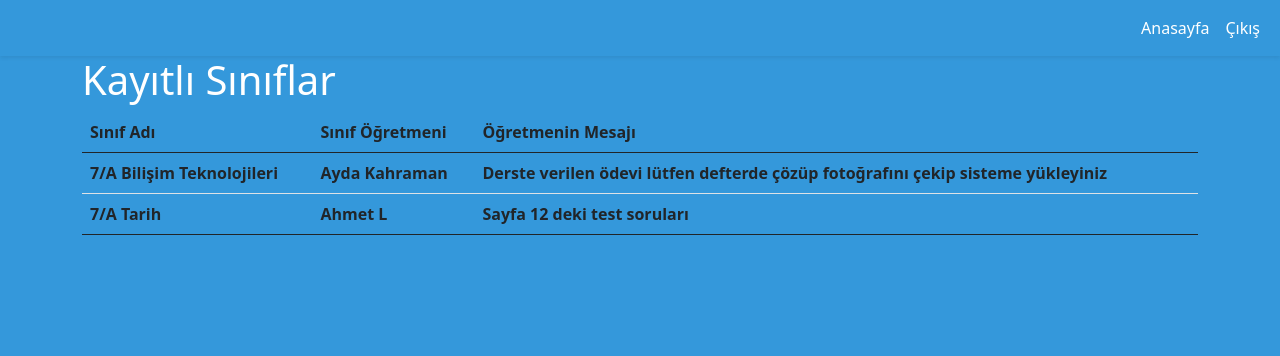
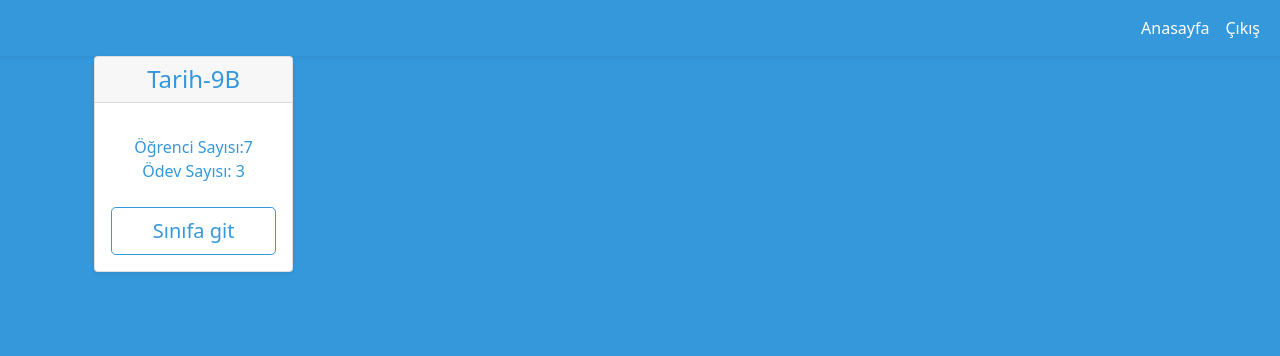
Before and after one commit to gorthar/yazilim_muh, a Flask app: page /student in a window 1280 px wide. Shown: the top 356 px of the page. Run offline with Flask 2, Linux system fonts and the light colour scheme; a user stored in the database is signed in; data comes from the database, SQL or seed files in the repository; lists and menus that the app fills with data are empty; parts of the project's set-up code (start-up, migrations or seed data) failed here and were passed over; some libraries are stand-ins or nearby versions.

Commit message:
student view ve controller yazıldı

```diff
--- a/studentController.py
+++ b/studentController.py
@@ -2,8 +2,8 @@
 
 studentController = Blueprint("studentController", __name__)
 
+from models.model import students, enrolled_rooms, assignments, rooms
 
-from models.model import students
 
 @studentController.route('/slogin', methods=["POST", "GET"])
 def slogin():
@@ -18,20 +18,32 @@
             return redirect(url_for("studentController.student"))
 
         else:
-            flash("Kullanıcı adı veya parola hatalı")
+            flash("Girilen kod hatalı")
             return redirect(url_for("studentController.slogin"))
 
 
     return render_template("studentView/slogin.html")
 
-#
-# @studentController.route('/smain')
-# def smain():
-#     return render_template("studentView/smain.html")
-#
 
 @studentController.route('/student', methods=["POST", "GET"])
 def student():
+    kayintli_sinif_idleri = enrolled_rooms.get_rooms_id_from_student_id(session["student_id"])
+
+    tablo = []
+    if len(kayintli_sinif_idleri) != 0:
+        for id in kayintli_sinif_idleri:
+            siniftaki_ogrenci_sayisi = enrolled_rooms.get_students_id_from_room_id(id)
+            odevler = assignments.get_assignments(id)
+            room=rooms.get_room(id)
+            sutun = {
+                "sinif_adi": room.room_name,
+                "sinif_id": room.room_id,
+                "ogrenci_sayisi": len(siniftaki_ogrenci_sayisi),
+                "odev_sayisi": len(odevler),
+            }
+            tablo.append(sutun)
+        return render_template("studentView/student.html", tablo=tablo)
+
     return render_template("studentView/student.html")
 
 
@@ -45,4 +57,5 @@
 
 @studentController.route('/slogout')
 def slogout():
+    session.clear()
     return render_template("index.html")
--- a/templates/studentView/student.html
+++ b/templates/studentView/student.html
@@ -1,36 +1,35 @@
 {% extends "studentView/smain.html" %}
 
 {% block content %}
-<div class="column is-9 is-offset-2">
-    <div class="fa-3x">
-        <h1>Kayıtlı Sınıflar</h1>
+
+<div class="container yazi-yesil">
+
+    <div class="row row-cols-1 row-cols-md-5 mb-3 text-center">
+        <!-- gelen öğretmenin kayıtlı sınıfı var mı kontrolü -->
+        {% for row in tablo %}
+        <div class="col">
+            <div class="card mb-3 shadow-sm">
+                <div class="card-header">
+                    <h4 class="my-0 fw-normal">{{row["sinif_adi"]}}</h4>
+                </div>
+                <div class="card-body">
+                    <h1 class="card-title pricing-card-title"></h1>
+                    <ul class="list-unstyled mt-3 mb-4">
+                        <li>Öğrenci Sayısı:{{row["ogrenci_sayisi"]}}</li>
+                        <li>Ödev Sayısı: {{row["odev_sayisi"]}}</li>
+
+                    </ul>
+                    <a class="btn btn-lg w-100 btn-outline-success" href="{{url_for('studentController.studentroom')}}"
+                       role="button">Sınıfa git</a>
+                    <!--, room_id=row['sinif_id']-->
+                </div>
+            </div>
+        </div>
+        {% endfor %}
+
+
     </div>
-    <table class="table is-hoverable  arkaplan has-text-white">
-        <thead>
+</div>
 
-        <tr >
-            <th>Sınıf Adı</th>
-            <th>Sınıf Öğretmeni</th>
-            <th>Öğretmenin Mesajı</th>
 
-        </tr>
-        </thead>
-
-        <tbody>
-        <tr class="is-clickable "  onclick="window.location='{{ url_for('studentController.studentroom') }}'">
-
-                <th>7/A Bilişim Teknolojileri</th>
-                <th>Ayda Kahraman</th>
-                <th>Derste verilen ödevi lütfen defterde çözüp fotoğrafını çekip sisteme yükleyiniz</th>
-
-        </tr>
-        <tr class="is-clickable " onclick="window.location='{{ url_for('studentController.studentroom') }}'">
-
-                <th>7/A Tarih</th>
-                <th>Ahmet L</th>
-                <th>Sayfa 12 deki test soruları</th>
-
-        </tr>
-        </tbody>
-</div>
 {% endblock %}
```
